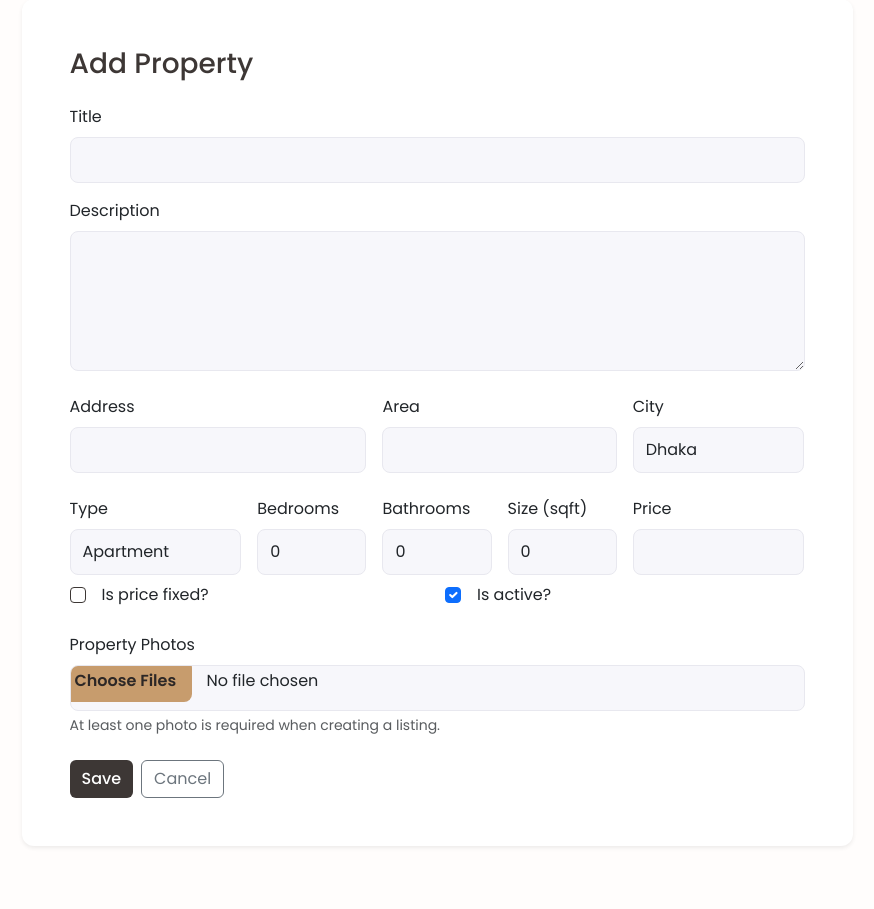
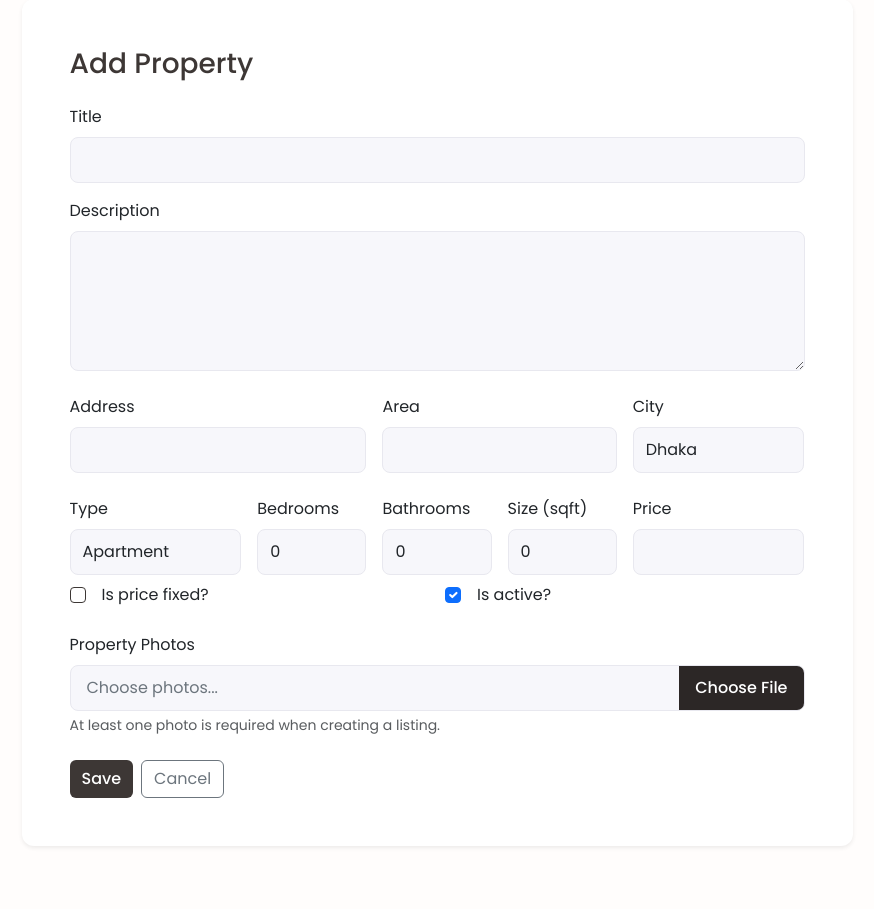
Before and after one commit to AniK-75/project_Grihaloy, a Django app: page /properties/add/ in a window 1280 px wide. Shown: the part 133-1042 px from the top of the page, without its empty margins (203-1077 px from the left). Run offline with Django 5.2, Linux system fonts and the light colour scheme; the visitor is signed in with stand-in values (Sample User, id 1).

Commit message:
choose file button fixed of add property form

```diff
--- a/grihaloy/templates/properties/property_form.html
+++ b/grihaloy/templates/properties/property_form.html
@@ -15,21 +15,18 @@
         <form method="post" enctype="multipart/form-data">
           {% csrf_token %}
 
-          <!-- Title -->
           <div class="mb-3">
             <label class="form-label" for="{{ form.title.id_for_label }}">Title</label>
             {{ form.title }}
             {% for e in form.title.errors %}<div class="text-danger small mt-1">{{ e }}</div>{% endfor %}
           </div>
 
-          <!-- Description -->
           <div class="mb-4">
             <label class="form-label" for="{{ form.description.id_for_label }}">Description</label>
             {{ form.description }}
             {% for e in form.description.errors %}<div class="text-danger small mt-1">{{ e }}</div>{% endfor %}
           </div>
 
-          <!-- Address / Area / City -->
           <div class="row g-3 mb-4">
             <div class="col-md-5">
               <label class="form-label" for="{{ form.address.id_for_label }}">Address</label>
@@ -48,7 +45,6 @@
             </div>
           </div>
 
-          <!-- Type / Bedrooms / Bathrooms / Size / Price -->
           <div class="row g-3 mb-2">
             <div class="col-lg-3 col-md-4">
               <label class="form-label" for="{{ form.property_type.id_for_label }}">Type</label>
@@ -77,7 +73,6 @@
             </div>
           </div>
 
-          <!-- Checkboxes -->
           <div class="row g-3 mb-4">
             <div class="col-md-6 d-flex align-items-center">
               <div class="form-check">
@@ -93,10 +88,14 @@
             </div>
           </div>
 
-          <!-- Photos -->
           <div class="mb-2">
             <label class="form-label">Property Photos</label>
-            <input type="file" name="images" multiple accept="image/*" class="form-control file-control">
+            <label for="id_images" class="file-input-wrapper">
+              <span class="file-input-text">Choose photos...</span>
+              <span class="file-input-button">Choose File</span>
+            </label>
+            <input type="file" name="images" id="id_images" multiple accept="image/*" class="d-none">
+
             {% if photo_error %}
               <div class="text-danger small mt-2">{{ photo_error }}</div>
             {% endif %}
@@ -123,7 +122,6 @@
             </div>
           {% endif %}
 
-          <!-- Actions -->
           <div class="mt-4 d-flex gap-2">
             <button type="submit" class="btn btn-brown">Save</button>
             {% if is_create %}
@@ -180,30 +178,67 @@
     cursor: pointer;
   }
 
-  .file-control {
+  /* --- NEW CUSTOM FILE INPUT STYLES --- */
+  .file-input-wrapper {
+    display: flex;
+    justify-content: space-between;
+    align-items: center;
+    width: 100%;
+    height: 46px; /* Match other inputs */
     padding: 0;
-    background: transparent;
-    border: none;
+    border: 1px solid #e8e8ef;
+    border-radius: 8px;
+    background-color: #f7f7fb;
+    cursor: pointer;
+    transition: border-color 0.2s, box-shadow 0.2s;
+    overflow: hidden;
   }
-  .file-control::file-selector-button {
+  .file-input-wrapper:hover {
+    border-color: var(--accent-color);
+  }
+  .file-input-text {
+    padding-left: 1rem;
+    color: #6c757d;
+    white-space: nowrap;
+    overflow: hidden;
+    text-overflow: ellipsis;
+  }
+  .file-input-button {
+    background-color: var(--brown-dark);
+    color: white;
+    font-weight: 500;
+    padding: 0 1rem;
+    height: 100%;
+    display: flex;
+    align-items: center;
+    transition: background-color 0.2s, color 0.2s;
+    flex-shrink: 0;
+  }
+  .file-input-wrapper:hover .file-input-button {
     background-color: var(--accent-color);
     color: var(--brown-dark);
-    font-weight: 600;
-    border: none;
-    padding: 0.55rem 1rem;
-    height: 42px;
-    border-radius: 8px;
-    cursor: pointer;
-    transition: background-color .2s, color .2s, transform .02s;
-    margin-right: 0.9rem;
   }
-  .file-control:hover::file-selector-button,
-  .file-control:focus::file-selector-button {
-    background-color: var(--brown);
-    color: #fff;
-  }
-  .file-control:active::file-selector-button {
-    transform: translateY(1px);
-  }
+  /* --- END OF NEW STYLES --- */
 </style>
+{% endblock %} {% block scripts %}
+<script>
+  document.addEventListener('DOMContentLoaded', function() {
+    const propertyPhotosInput = document.querySelector('#id_images');
+    const textSpan = document.querySelector('.file-input-text');
+
+    if (propertyPhotosInput && textSpan) {
+      propertyPhotosInput.addEventListener('change', function() {
+        if (this.files.length > 0) {
+          if (this.files.length === 1) {
+            textSpan.textContent = this.files[0].name;
+          } else {
+            textSpan.textContent = `${this.files.length} files selected`;
+          }
+        } else {
+          textSpan.textContent = 'Choose photos...';
+        }
+      });
+    }
+  });
+</script>
 {% endblock %}
```
